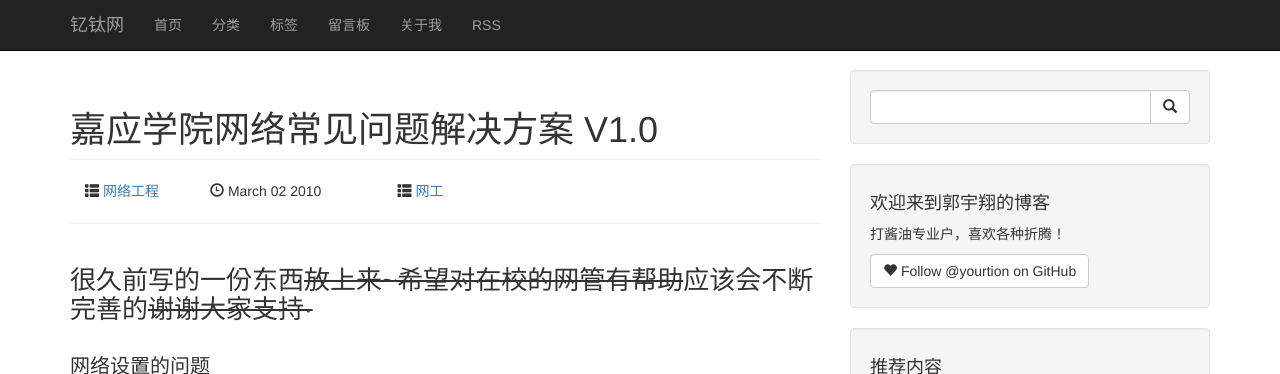
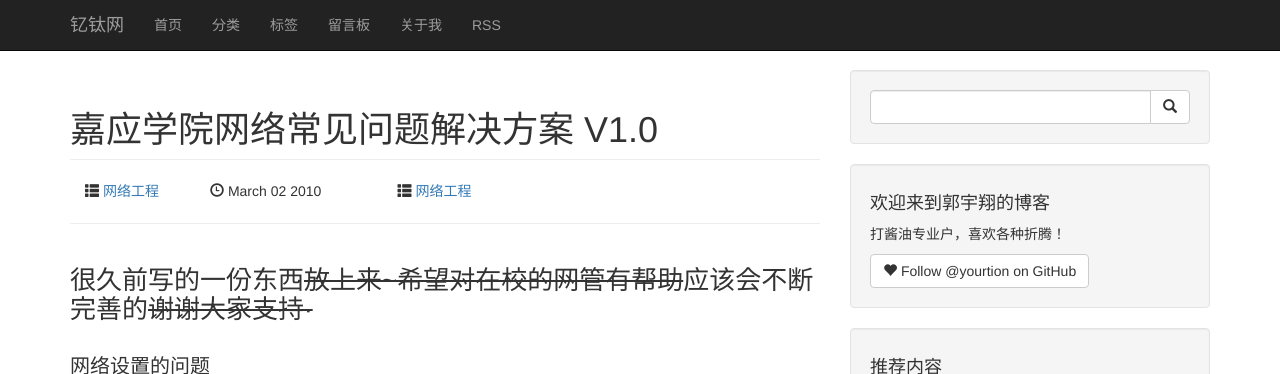
Before and after one commit to yourtion/yourtion.github.io, a Jekyll site: the page built from _posts/wp/2010-03-02-jiaying-university-network-solutions-v1.markdown, in a window 1280 px wide and 900 px high. Shown: the top 374 px of the window. Built offline with Jekyll 4.4.1, drawn with Linux system fonts in a browser that asks for light colours.

Commit message:
fix: update categories and tag

```diff
--- a/_posts/wp/2010-03-02-jiaying-university-network-solutions-v1.markdown
+++ b/_posts/wp/2010-03-02-jiaying-university-network-solutions-v1.markdown
@@ -10,7 +10,7 @@ wordpress_id: 645
 categories:
 - 网络工程
 tags:
-- 网工
+- 网络工程
 ---
 {% include JB/setup %}
 
--- a/_posts/wp/2013-07-30-python-opencv-realtime-face-recognition.markdown
+++ b/_posts/wp/2013-07-30-python-opencv-realtime-face-recognition.markdown
@@ -10,7 +10,7 @@ wordpress_id: 3839
 categories:
 - OpenCV
 tags:
-- python
+- Python
 ---
 {% include JB/setup %}
 
```
